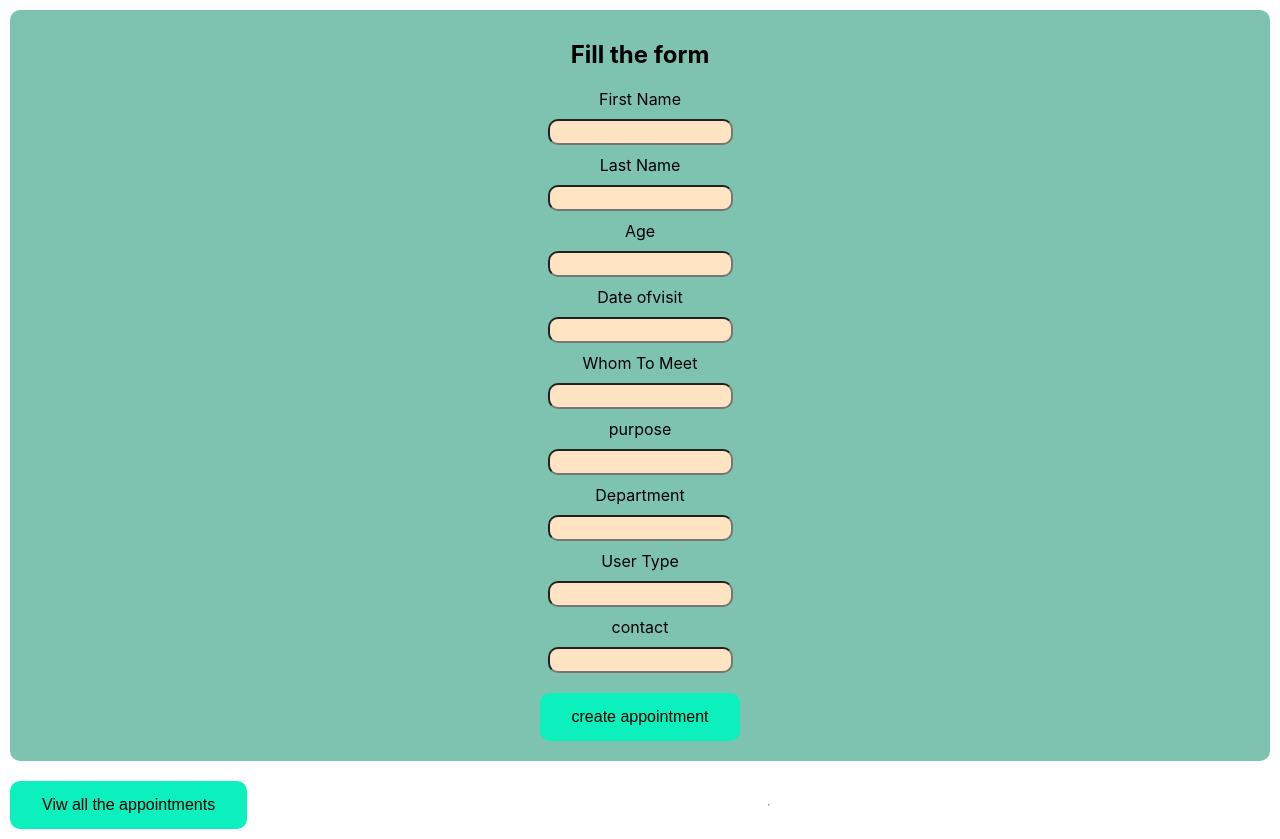
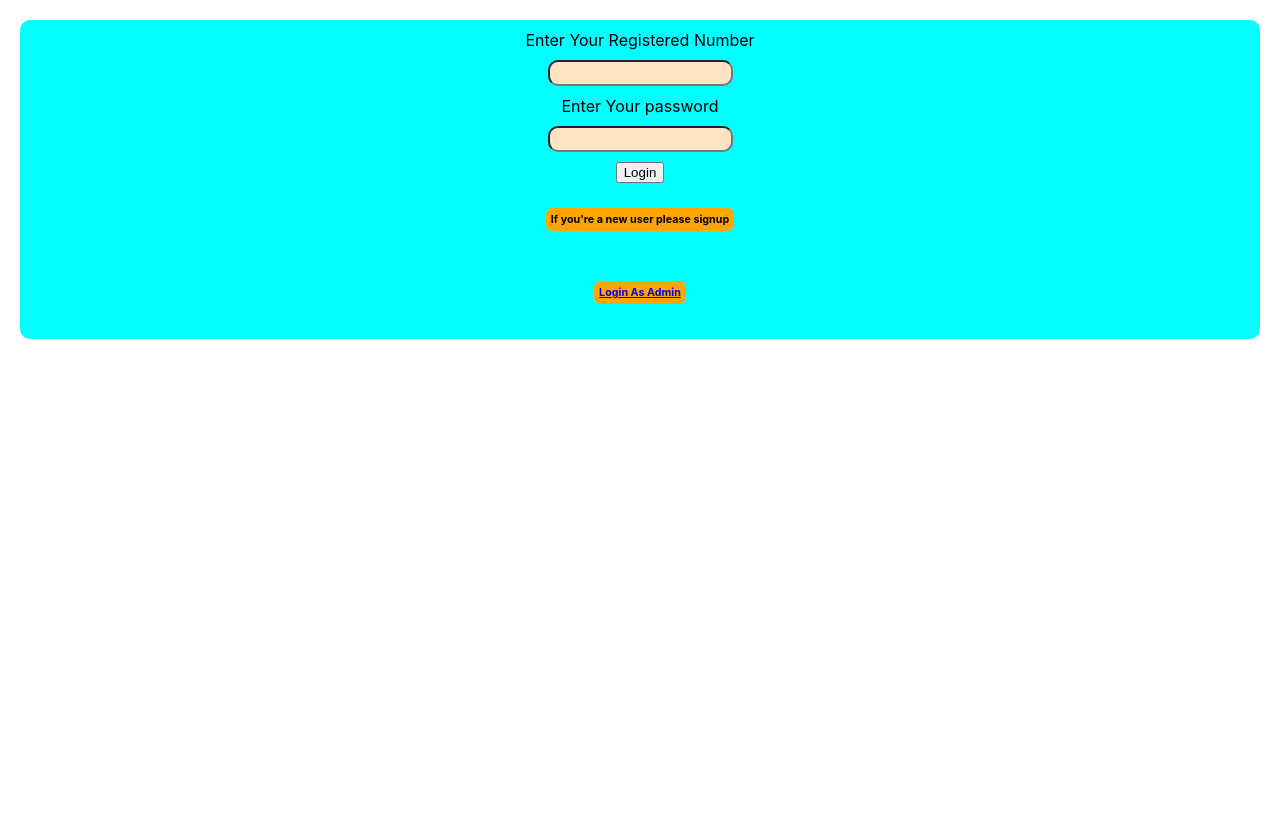
Before and after one commit to prathikshetty366/CRUD_CLIENT, a React (Create React App) app: page / in a window 1280 px wide. After the commit the page ends 800 px from the top, so only its background shows below. Built offline with nearby package versions, Linux system fonts and the light colour scheme.

Commit message:
added login Screen ,create Appointment Screen,Veiw order screen

```diff
--- a/src/App.js
+++ b/src/App.js
@@ -9,6 +9,8 @@ import Office from "./components/Office";
 import Hostel from "./components/Hostel";
 import Faculty from "./components/Faculty";
 import Appointments from "./components/Employees/Appointments";
+import Login from "./components/Login/Login";
+import Myappointments from "./components/myAppointments/Myappointments";
 function App() {
 	return (
 		<div>
@@ -16,11 +18,14 @@ function App() {
 
 			<BrowserRouter>
 				<Routes>
-					<Route path="/" element={<Home />} />
-					<Route path="/employees" element={<Appointments />} />
+					<Route path="/" element={<Login />} />
+					<Route path="/home" element={<Home />} />
+<Route path="/myappointments" element={<Myappointments/>}/>
+					<Route path="/Admin" element={<Appointments />} />
 					<Route path="/office" element={<Office />} />
 					<Route path="/hostel" element={<Hostel />} />
 					<Route path="/faculty" element={<Faculty />} />
+					<Route path="/login" element={<Login/>}/>
 				</Routes>
 			</BrowserRouter>
 		</div>
--- a/src/components/Faculty.js
+++ b/src/components/Faculty.js
@@ -6,7 +6,7 @@ function Faculty() {
 	const [faculty, setfaculty] = useState([]);
 	const facultyData = async () => {
 		await axios
-			.get(`https://d6b2-115-242-147-90.in.ngrok.io/appointments	`)
+			.get(`http://localhost:3001/appointments	`)
 			.then((res) => setfaculty(res.data));
 		console.log(faculty, "all the faculty in home page");
 	};
--- a/src/components/Home/Home.js
+++ b/src/components/Home/Home.js
@@ -17,15 +17,15 @@ const Home = () => {
 	const [contact, setContact] = useState();
 	const handleSubmit = () => {
 		axios
-			.post("https://d6b2-115-242-147-90.in.ngrok.io/create", {
-				Lastname: lastname,
+			.post("http://localhost:3001/create", {
+				LastName: lastname,
 				FirstName: firstname,
 				Age: age,
 				whenToVisit: date,
 				whomToVisit: Whom_to_visit,
 				Purpose: purpose,
 				Department: Department,
-				WhoAreYou: userType,
+				whoAreYou: userType,
 				Contact: contact,
 				statusCode: 0,
 			})
@@ -113,6 +113,7 @@ const Home = () => {
 				<button className="submt-button" onClick={() => handleSubmit()}>
 					create appointment
 				</button>
+
 			</div>
 			<div
 				style={{
@@ -121,13 +122,13 @@ const Home = () => {
 					alignItems: "center",
 				}}
 			>
-				<Link to="/employees">
+					<Link to="/myappointments">
+					<button className="submt-button">View Your appointments</button>
+				</Link>
+				{/* <Link to="/employees">
 					<button className="submt-button">Viw all the appointments</button>
-				</Link>
+				</Link> */}
 				<hr></hr>
-				{/* <button className="submt-button" onClick={() => deleteEmployees()}>
-					Delete Employees
-				</button> */}
 			</div>
 		</>
 	);
--- /dev/null
+++ b/src/components/Login/Login.js
@@ -0,0 +1,50 @@
+import React, { useState } from 'react'
+import './login.css'
+import axios from 'axios';
+import { Link, useNavigate } from "react-router-dom";
+
+function Login() {
+    let navigate = useNavigate();
+
+
+    const [number, setNumber]=useState();
+    const [password,setPassword]=useState()
+const [userData,setUserDara]=useState()
+localStorage.setItem('phonenumber', number);
+    const handleLogin=async()=>{
+        await axios
+        .post(`http://localhost:3001/Login`,{
+            Contact:number
+        })
+        .then((res) => setUserDara(res.data));
+        if(userData&&userData.result&&userData.result[0].Contact===number&&userData.result[0].password===password){
+          navigate(`/home`)
+        }else{
+            alert("Please Enter correct credentials")
+        }
+
+    }
+  return (
+    <div className='login'>
+        <label>Enter Your Registered Number</label>
+				<input
+					className="input-form"
+					type="text"
+					onChange={(e) => setNumber(e.target.value)}
+				/>
+                 <label>Enter Your  password</label>
+				<input
+					className="input-form"
+					type="text"
+					onChange={(e) => setPassword(e.target.value)}
+				/>
+                <button onClick={handleLogin}>Login</button>
+
+                <h6 style={{backgroundColor:"orange",padding:"5px",borderRadius:"7px"}}>If you're a new user please signup</h6>
+          <Link to="/Admin"   >   <h6 style={{backgroundColor:"orange",padding:"5px",borderRadius:"7px",textDecoration:"none"}}>Login As Admin</h6></Link>
+
+    </div>
+  )
+}
+
+export default Login
--- /dev/null
+++ b/src/components/Login/login.css
@@ -0,0 +1,10 @@
+.login{
+    background-color: aqua;
+    display: flex;
+    flex-direction: column;
+    align-items: center;
+    justify-content: center;
+    margin: 20px;
+    padding: 10px;
+    border-radius: 10px;
+}
--- a/src/components/Office.js
+++ b/src/components/Office.js
@@ -6,7 +6,7 @@ function Office() {
 	const [office, setoffice] = useState([]);
 	const officeData = async () => {
 		await axios
-			.get("https://d6b2-115-242-147-90.in.ngrok.io/appointments	")
+			.get("http://localhost:3001/appointments	")
 			.then((res) => setoffice(res.data));
 		console.log(office, "all the office in home page");
 	};
--- /dev/null
+++ b/src/components/myAppointments/Myappointments.js
@@ -0,0 +1,45 @@
+import React, { useEffect, useState } from 'react'
+import axios from 'axios';
+function Myappointments() {
+    // const number= localStorage.getItem("phonenumber");
+    const[mySlots,setMySlots]=useState([]);
+const myOrders=async()=>{
+    const number= localStorage.getItem("phonenumber");
+    console.log(number,"number from local storage")
+    await axios
+    .get(`http://localhost:3001/myorders`,{
+        params: {
+            contact:number
+          }
+    })
+    .then((res) => setMySlots(res.data.result));
+    console.log(mySlots,"my SLots")
+}
+useEffect(()=>{
+
+    myOrders()
+},[])
+  return (
+    <div>
+        {  mySlots&&mySlots.map((slot)=>{
+                return(
+                <div className="appointments">
+								<span>{slot.First_Name}</span>
+								<span>{slot.Last_Name}</span>
+								<span>{slot.Purpose}</span>
+								<span>{slot.WHEN_TO_VISIT}</span>
+								<span>{slot.WHOM_TO_VISIT}</span>
+								{/* <span>{slot.Whom_to_visit}</span> */}
+                                <div style={{backgroundColor:"black",color:"white",padding:"10px",borderRadius:"7px"}}>
+                                {slot.statusCode===0?
+                                <span>Appointment Initiated</span>:slot.statusCode===1?<span>Wow!! Your appointment is Successfully Scheduled</span>:<span>Sorry!! You're Appointment is rejected</span>}
+                                </div>
+							</div>
+                )
+            })
+        }
+    </div>
+  )
+}
+
+export default Myappointments
```
Also changed, not shown: src/components/signup/Signup.js (added), 1 other file (tests, documents, lock files or other folders).
